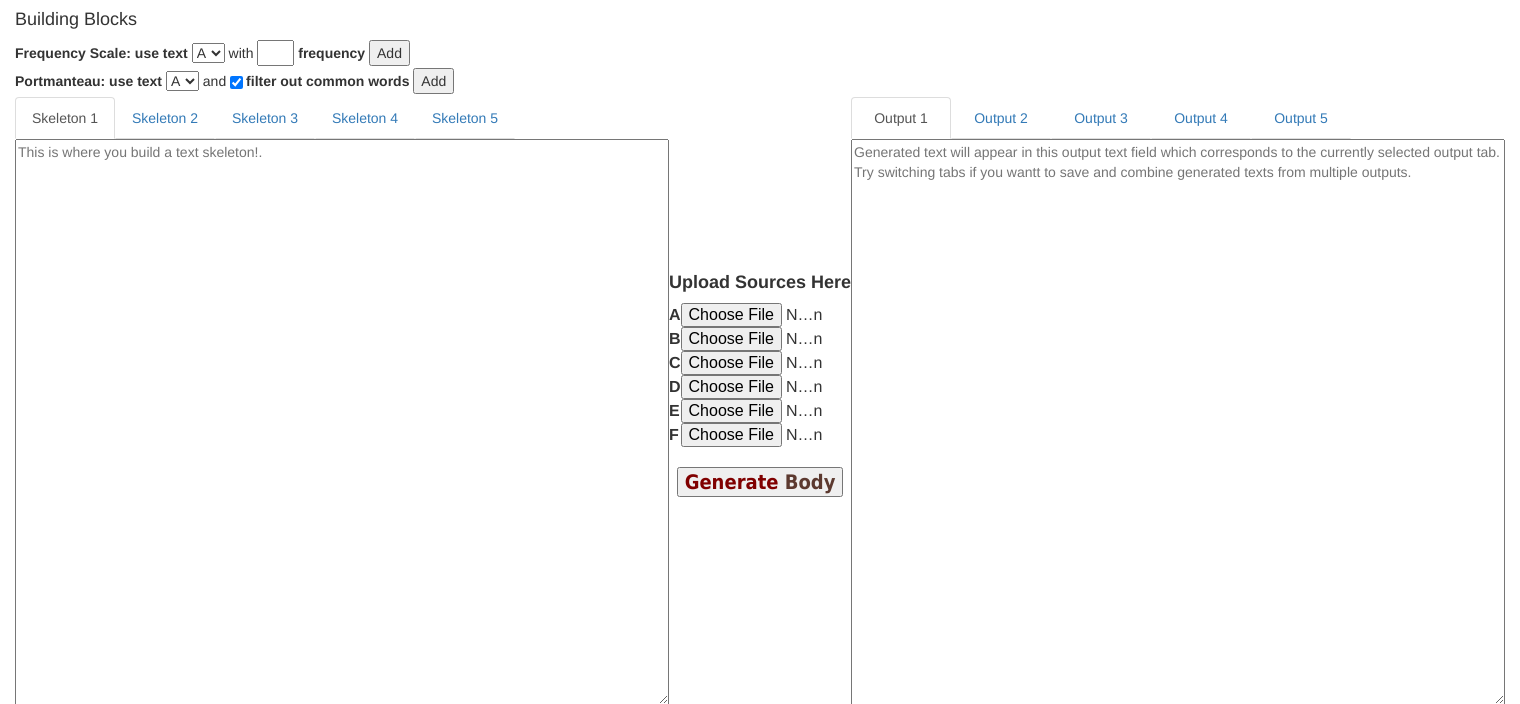
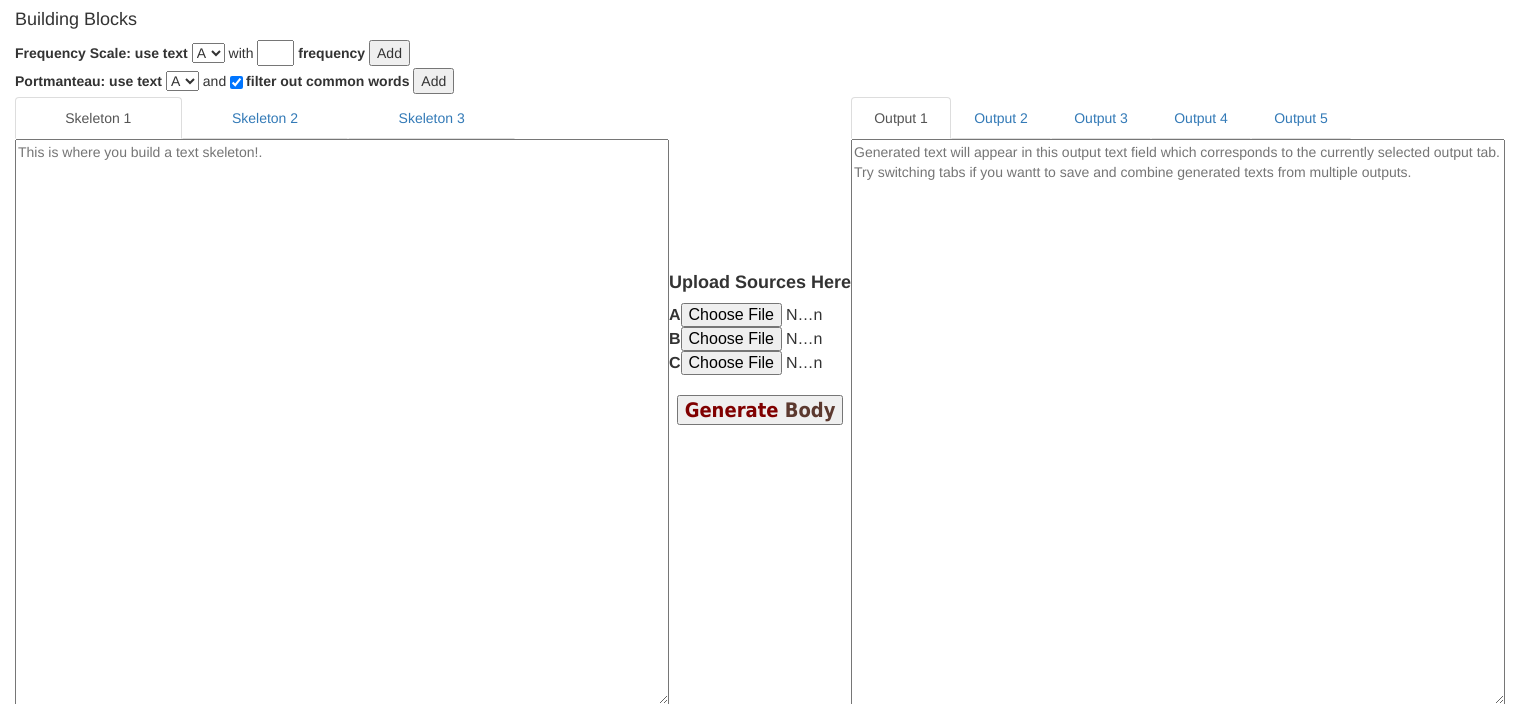
Before and after one commit to coreybobco/skeleton_texts, a Flask app: page / in a window 1520 px wide. Shown: the part 43-747 px from the top of the page. Run offline with Flask 2, Linux system fonts and the light colour scheme; some libraries are stand-ins or nearby versions.

Commit message:
delete some markup for simpler ui

```diff
--- a/templates/index.html
+++ b/templates/index.html
@@ -18,9 +18,6 @@
 				<option value="A">A</option>
 				<option value="B">B</option>
 				<option value="C">C</option>
-				<option value="D">D</option>
-				<option value="E">E</option>
-				<option value="F">F</option>
 			</select> with
 			<input id="frequency_scale_frequency" style="width:37px"></input><strong> frequency</strong>
 			<button id="add_frequency_scale_button">Add</button><br>
@@ -29,9 +26,6 @@
 				<option value="A">A</option>
 				<option value="B">B</option>
 				<option value="C">C</option>
-				<option value="D">D</option>
-				<option value="E">E</option>
-				<option value="F">F</option>
 			</select>
 			 and <label><input id="filter_portmanteau_source" type="checkbox" checked></input><strong>filter out common words</strong></label>
 			 <button id="add_portmanteau_button">Add</button>
@@ -41,8 +35,6 @@
 				<li class="active"><a data-toggle="tab" href="#skeleton1">Skeleton 1</a></li>
 				<li><a data-toggle="tab" href="#skeleton2">Skeleton 2</a></li>
 				<li><a data-toggle="tab" href="#skeleton3">Skeleton 3</a></li>
-				<li><a data-toggle="tab" href="#skeleton4">Skeleton 4</a></li>
-				<li><a data-toggle="tab" href="#skeleton5">Skeleton 5</a></li>
 			</ul>
 			<div id="skeletons" class="tab-content">
 				<div id="inputtab1" class="tab-pane fade in active">
@@ -52,15 +44,6 @@
 				   <textarea cols=78 rows=28  placeholder="This is where you build a text skeleton!"></textarea>
 				</div>
 				<div id="inputtab3" class="tab-pane fade in">
-				   <textarea cols=78 rows=28  placeholder="This is where you build a text skeleton!"></textarea>
-				</div>
-				<div id="inputtab4" class="tab-pane fade in">
-				   <textarea cols=78 rows=28  placeholder="This is where you build a text skeleton!"></textarea>
-				</div>
-				<div id="inputtab5" class="tab-pane fade in">
-				   <textarea cols=78 rows=28  placeholder="This is where you build a text skeleton!"></textarea>
-				</div>
-				<div id="inputtab6" class="tab-pane fade in">
 				   <textarea cols=78 rows=28  placeholder="This is where you build a text skeleton!"></textarea>
 				</div>
 			</div>
@@ -80,18 +63,6 @@
 					<tr>
 						<td><strong>C</strong> </td>
 						<td><input onchange="handleFileUpload(this)" id="file_C" data-idx=2 type="file"></input></td>
-					</tr>
-					<tr>
-						<td><strong>D</strong> </td>
-						<td><input onchange="handleFileUpload(this)" id="file_D" data-idx=3 type="file"></input></td>
-					</tr>
-					<tr>
-						<td><strong>E</strong> </td>
-						<td><input onchange="handleFileUpload(this)" id="file_E" data-idx=4 type="file"></input></td>
-					</tr>
-					<tr>
-						<td><strong>F</strong> </td>
-						<td><input onchange="handleFileUpload(this)" id="file_F" data-idx=5 type="file"></input></td>
 					</tr>
 				</table>
 			</div>
```
